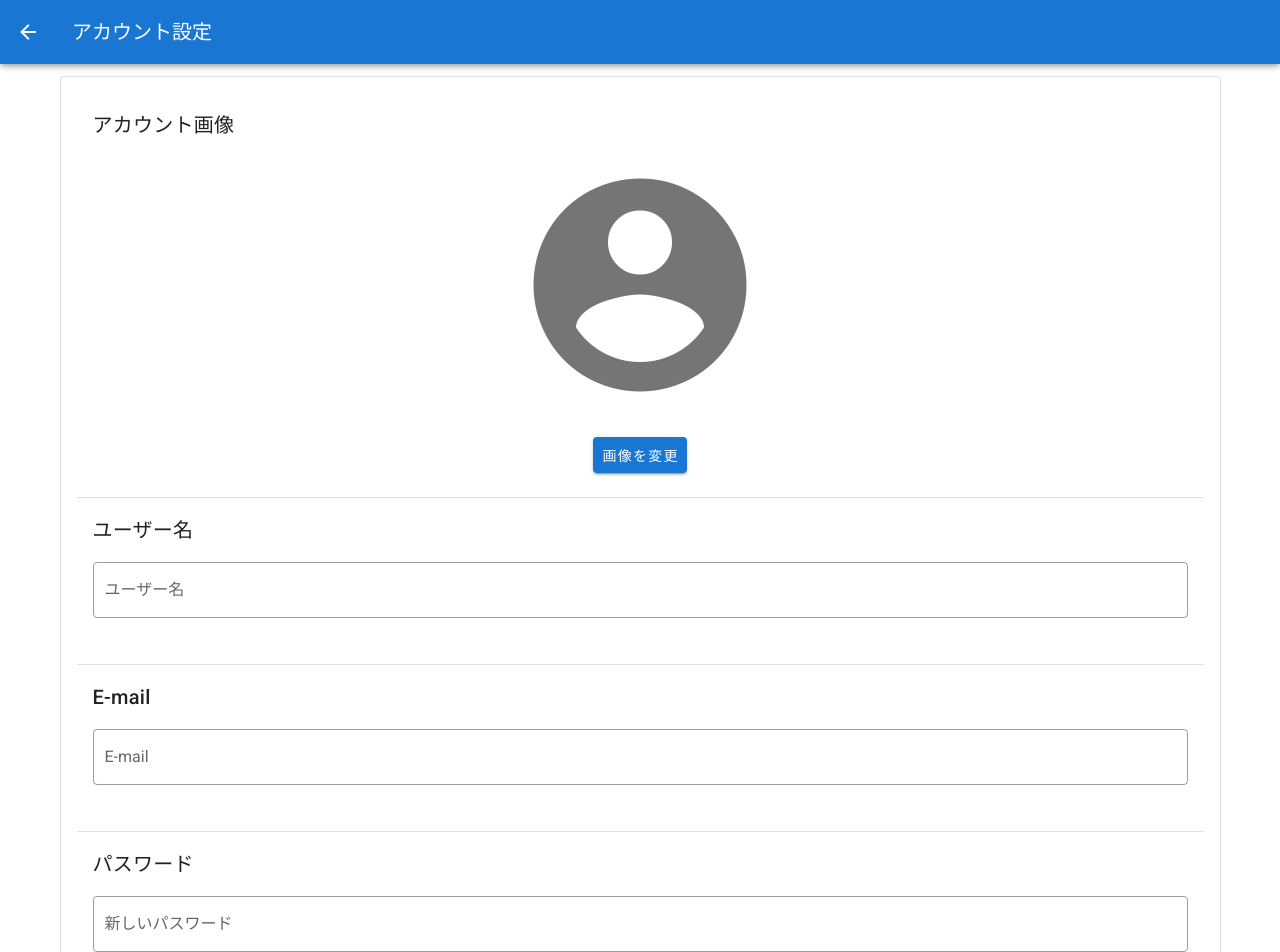
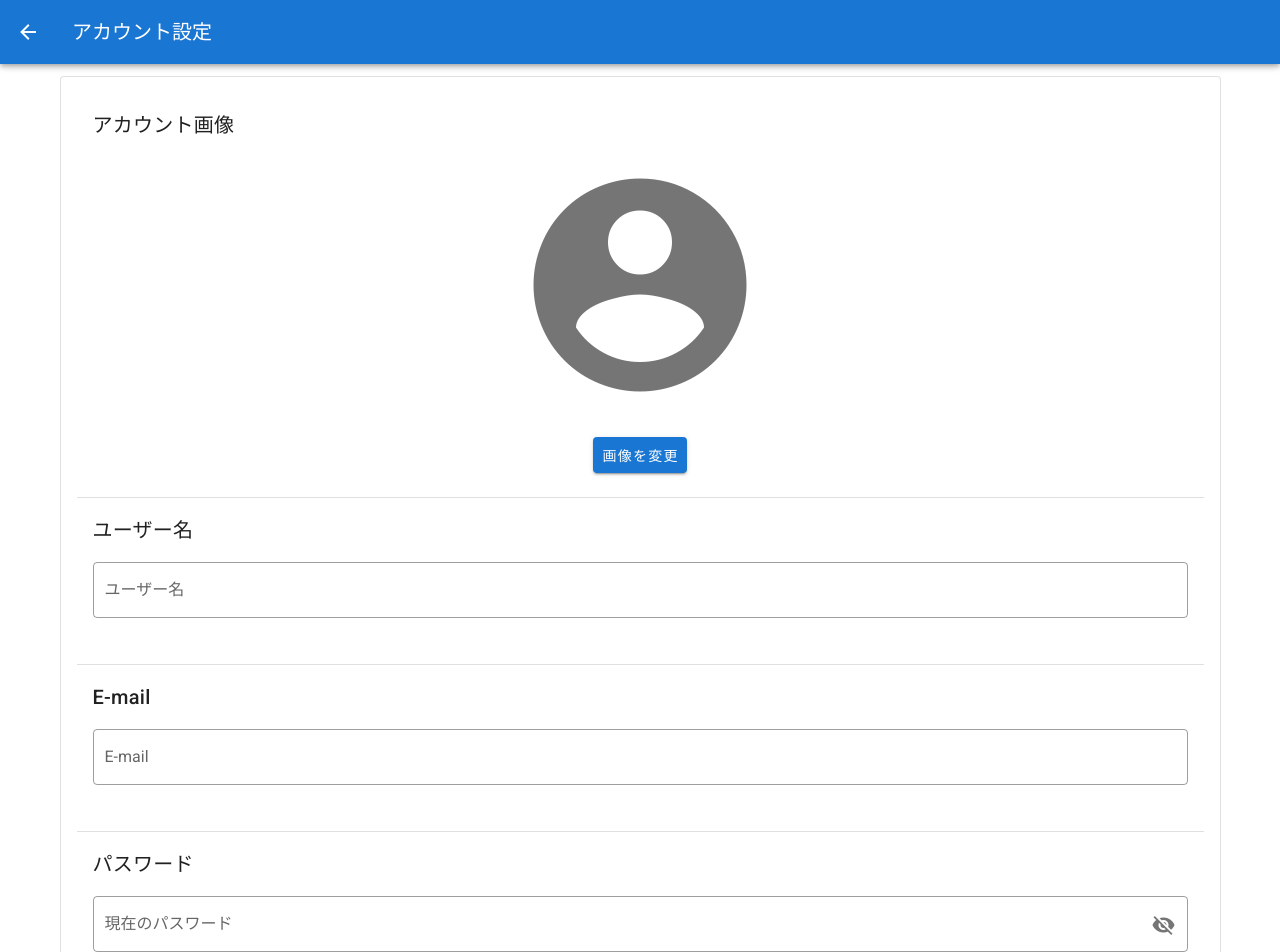
Before and after one commit to BASARA0826/chrono-fade, a Vue app: page /config in a window 1280 px wide. Shown: the top 952 px of the page. Built offline with nearby package versions, Linux system fonts and the light colour scheme; no server answers; the database is empty; sample sign-in values are in the browser's storage.

Commit message:
現在のパスワード入力欄の作成

```diff
--- a/src/views/ConfigView.vue
+++ b/src/views/ConfigView.vue
@@ -50,6 +50,14 @@
           <v-divider></v-divider>
           <v-card-title>パスワード</v-card-title>
           <v-card-text>
+            <v-text-field
+              label="現在のパスワード"
+              v-model="nowPassword"
+              outlined
+              :type="showPassword ? 'text' : 'password'"
+              :append-icon="showPassword ? 'mdi-eye' : 'mdi-eye-off'"
+              @click:append="togglePasswordVisibility"
+            ></v-text-field>
             <v-text-field
               label="新しいパスワード"
               v-model="password"
@@ -113,7 +121,7 @@ export default {
           const userData = doc.data();
           this.username = userData.username;
           this.email = userData.email;
-          this.password = userData.password;
+          this.nowPassword = userData.password;
           this.featureEnabled = userData.featureEnabled;
 
           this.initialUsername = userData.username;
@@ -130,6 +138,7 @@ export default {
   data: () => ({
     username: "", // ユーザー名
     email: "", // メールアドレス
+    nowPassword: "", // 現在のパスワード
     password: "", // 新しいパスワード
     confirmPassword: "", // パスワード確認用
     showPassword: false, // パスワードの表示/非表示切り替え
```
